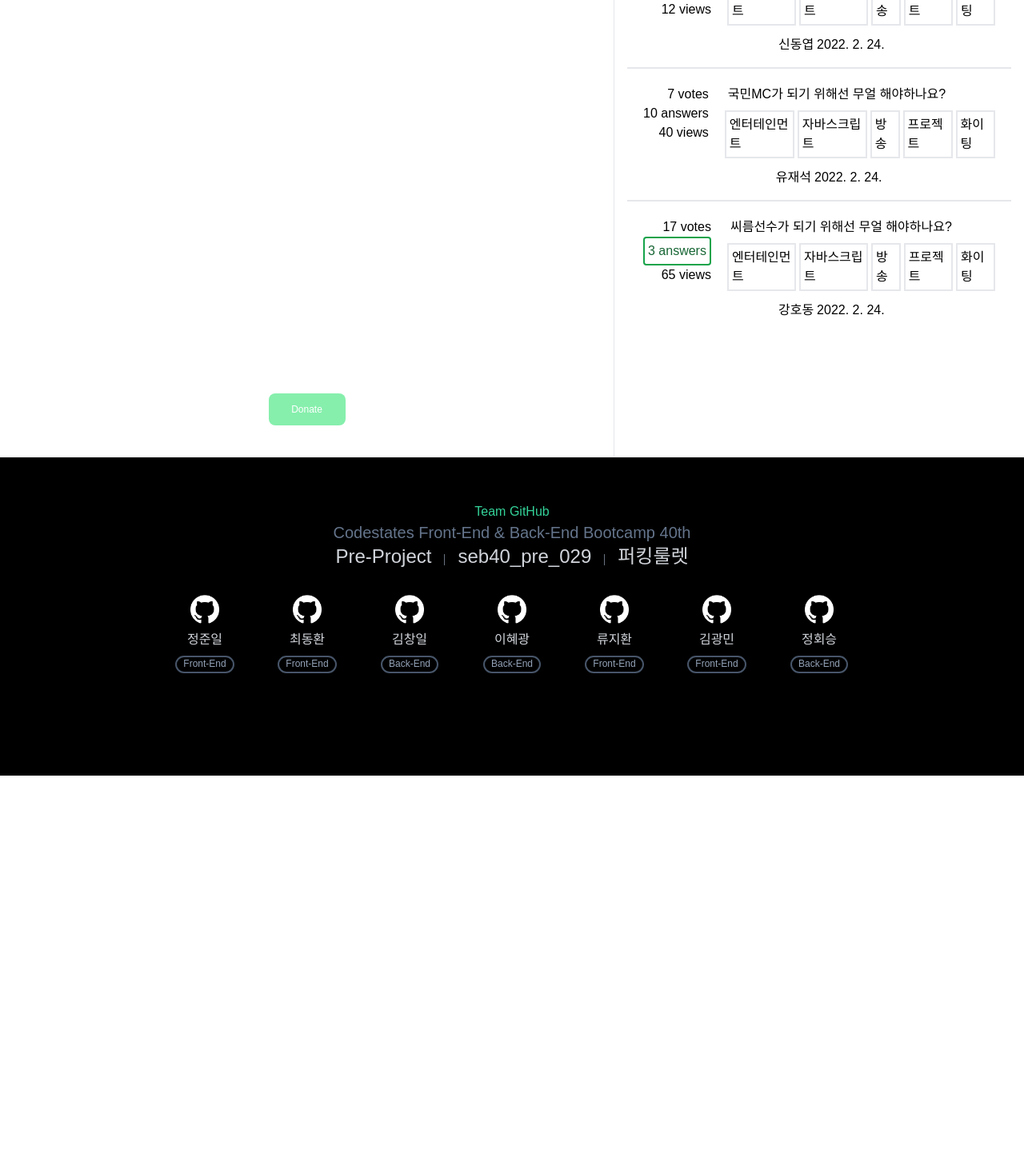
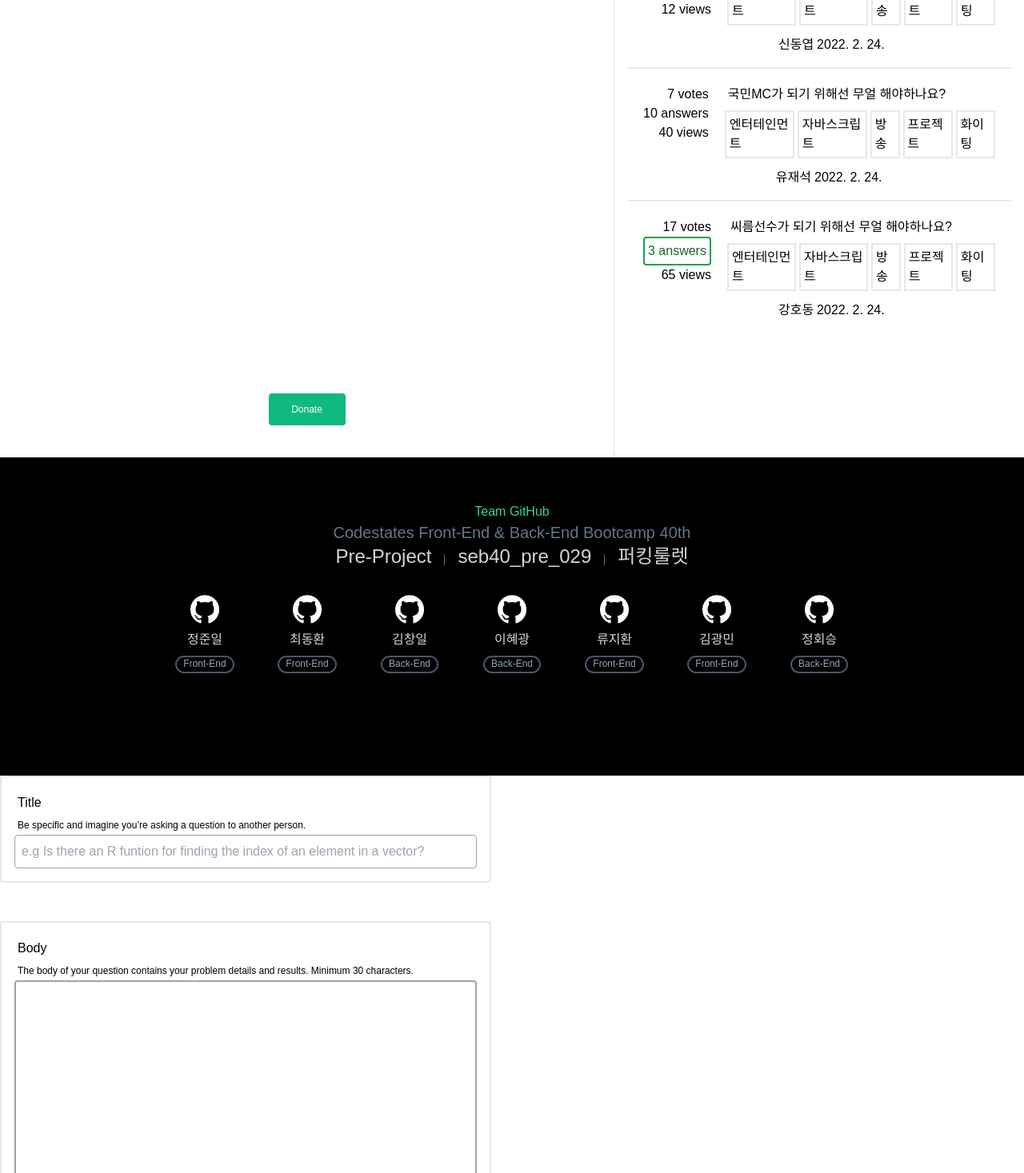
Before and after one commit to codestates-seb/seb40_pre_029, a React (Create React App) app in the folder client/: page / in a window 1280 px wide. Shown: the part 296-1763 px from the top of the page at 80% size. Before the commit the page ends 1266 px from the top, so only its background shows below. Built offline with nearby package versions, Linux system fonts and the light colour scheme.

Commit message:
feat:Navigation 질문하기 css 및 기타 등등 css 추가

```diff
--- a/client/src/App.jsx
+++ b/client/src/App.jsx
@@ -1,11 +1,13 @@
 import "./App.css";
 import Main from "./pages/Main.jsx";
+import Ask from "./components/question/Ask.jsx";
 
 function App() {
   return (
-    <>
+    <div className="flex flex-col">
       <Main />
-    </>
+      <Ask />
+    </div>
   );
 }
 
--- a/client/src/components/buttons/AskButton.jsx
+++ b/client/src/components/buttons/AskButton.jsx
@@ -2,7 +2,7 @@ export default function AskButton() {
   return (
     <a
       href="https://naver.com"
-      className="flex justify-center items-center rounded-lg h-10 w-24 bg-blue-400 shadow-blue-500/50 min-w-min shadow text-white text-xs">
+      className="flex justify-center items-center rounded h-10 w-24 bg-sky-500 shadow-blue-500/50 min-w-min shadow text-white text-xs">
       Ask Questions
     </a>
   );
--- a/client/src/components/buttons/Donate.jsx
+++ b/client/src/components/buttons/Donate.jsx
@@ -5,7 +5,7 @@ export default function Donate() {
       href="https://naver.com"
       target="_blank"
       rel="noreferrer"
-      className="flex justify-center items-center rounded-lg h-10 w-24 bg-green-300 shadow-green-500/50 min-w-min text-white text-xs">
+      className="flex justify-center items-center rounded h-10 w-24 bg-emerald-500 shadow-emerald-500/50 min-w-min text-white text-xs">
       Donate
     </a>
   );
--- a/client/src/components/question/Ask.jsx
+++ b/client/src/components/question/Ask.jsx
@@ -1,5 +1,4 @@
 //질문하기 버튼을 누르면 보이는 창이다.
-// /ask [POST] => { title , body , tags }
 import { useState } from "react";
 import Tag from "./Tag.jsx";
 
@@ -20,28 +19,30 @@ const Ask = () => {
           className="question-title-container border-2 border-#E3E6E8 w-4/5 mb-12 rounded"
           onSubmit={e => e.preventDefault()}>
           <div className="p-4 bg-#FFFFFF">
-            <div className="p-1">제목</div>
+            <div className="p-1">Title</div>
+            <div className="p-1 text-xs">Be specific and imagine you’re asking a question to another person.</div>
             <input
-              className="question-title rounded w-full p-2 placeholder:italic border-2 border-gray-400"
+              className="question-title rounded w-full p-2 border border-gray-400 border rounded border-gray-300 focus:text-black focus:outline-none focus:border-emerald-500 focus:ring-4 focus:border focus:ring-emerald-100 text-gray-500"
               onChange={e => setTitle(e.target.value)}
-              placeholder="title"
-              required></input>
+              required
+              placeholder="e.g Is there an R funtion for finding the index of an element in a vector?"></input>
           </div>
         </form>
         <form className="border-2 border-#E3E6E8 w-4/5 mb-12 rounded">
           <div className="p-4 bg-#FFFFFF ">
-            <div className="p-1">본문</div>
+            <div className="p-1">Body</div>
+            <div className="p-1 text-xs">
+              The body of your question contains your problem details and results. Minimum 30 characters.
+            </div>
             <textarea
               onChange={e => setBody(e.target.value)}
               rows={12}
-              className="question-body w-full p-2 bg-#F1F2F3 rounded border-2 border-gray-400 placeholder:italic resize-y "
-              placeholder="text area"
-              required></textarea>
+              className="question-body w-full p-2 bg-#F1F2F3 rounded border-2 border-gray-400 resize-y border rounded border-gray-300 focus:text-black focus:outline-none focus:border-emerald-500 focus:ring-4 focus:border focus:ring-emerald-100 text-gray-500 "></textarea>
           </div>
         </form>
         <Tag />
         <button
-          className="question-post p-2 rounded border-none text-slate-50 bg-sky-400 w-40 h-12 text-sm"
+          className="question-post p-2 rounded border-none text-slate-50 bg-sky-500 shadow-blue-500/50 w-36 h-12 text-sm"
           onClick={onPostClick}>
           Post your question
         </button>
--- a/client/src/components/question/Tag.jsx
+++ b/client/src/components/question/Tag.jsx
@@ -34,23 +34,24 @@ const Tag = () => {
   return (
     <div className="question-tag-container border-2 border-#E3E6E8 w-4/5 mb-12 rounded">
       <div className="question-tag p-4 bg-#FFFFFF">
-        <div className="p-1">태그</div>
-        <div className="flex flex-wrap w-full border-2 focus-within:border-pink-300 rounded">
+        <div className="p-1">Tags</div>
+        <div className="p-1 text-xs mb-2">
+          Add up to 5 tags to describe what your question is about. Start typing to see suggestions.
+        </div>
+        <div className="py-0.5 px-1 flex items-center flex-wrap w-full border border-gray-400 rounded focus-within:border-emerald-500 focus-within:ring-4 focus-within:ring-emerald-100">
           {tagList.map((tagItem, index) => {
             return (
               <div
-                className="p-1 tag-item flex flex-row justify-center items-center rounded m-1 bg-sky-200"
+                className="px-2 h-8 mr-1 my-0.5 flex flex-row items-center justify-center items-center rounded bg-emerald-100 text-sm text-black"
                 key={index}>
-                <div className="p-1">{tagItem}</div>
-                <button className="p-1" onClick={deleteTagItem}>
-                  ❌
-                </button>
+                <div className="mr-1">{tagItem}</div>
+                <button onClick={deleteTagItem}>❎</button>
               </div>
             );
           })}
 
           <input
-            className="w-max p-2 bg-transparent outline-none"
+            className="h-8 my-0.5 mx-1 grow outline-none text-sm"
             type="text"
             onChange={e => setTagItem(e.target.value)}
             value={tagItem}
```
